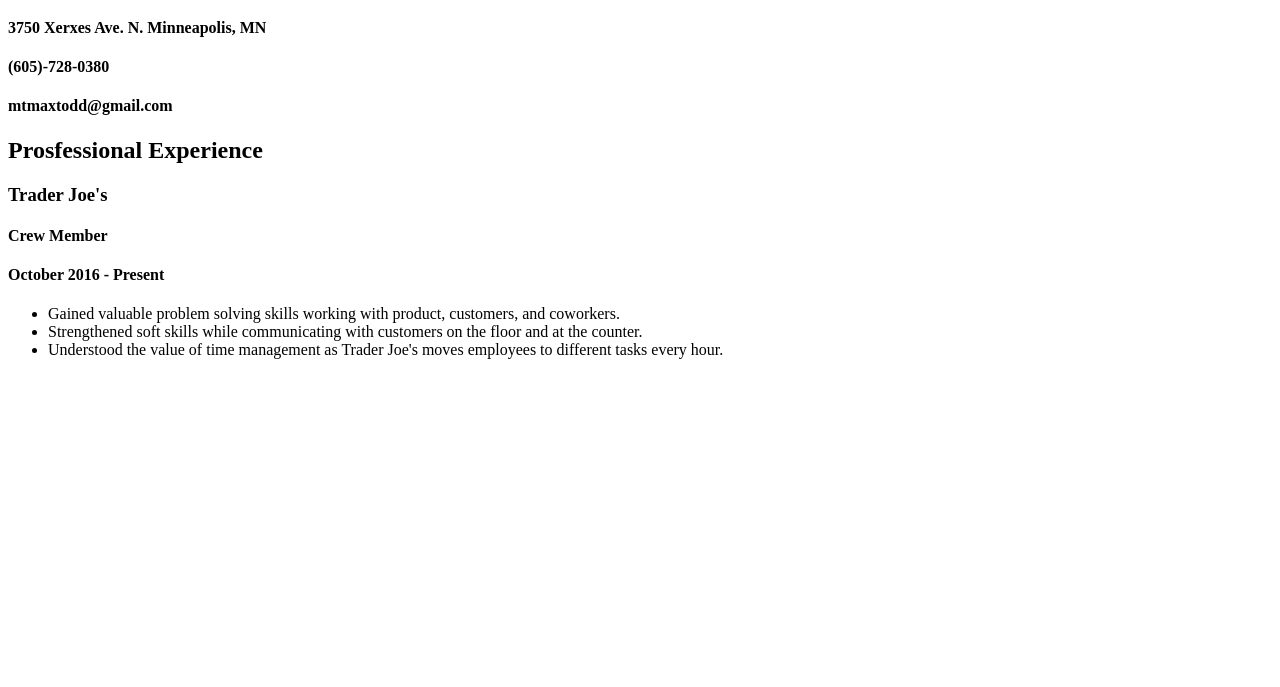
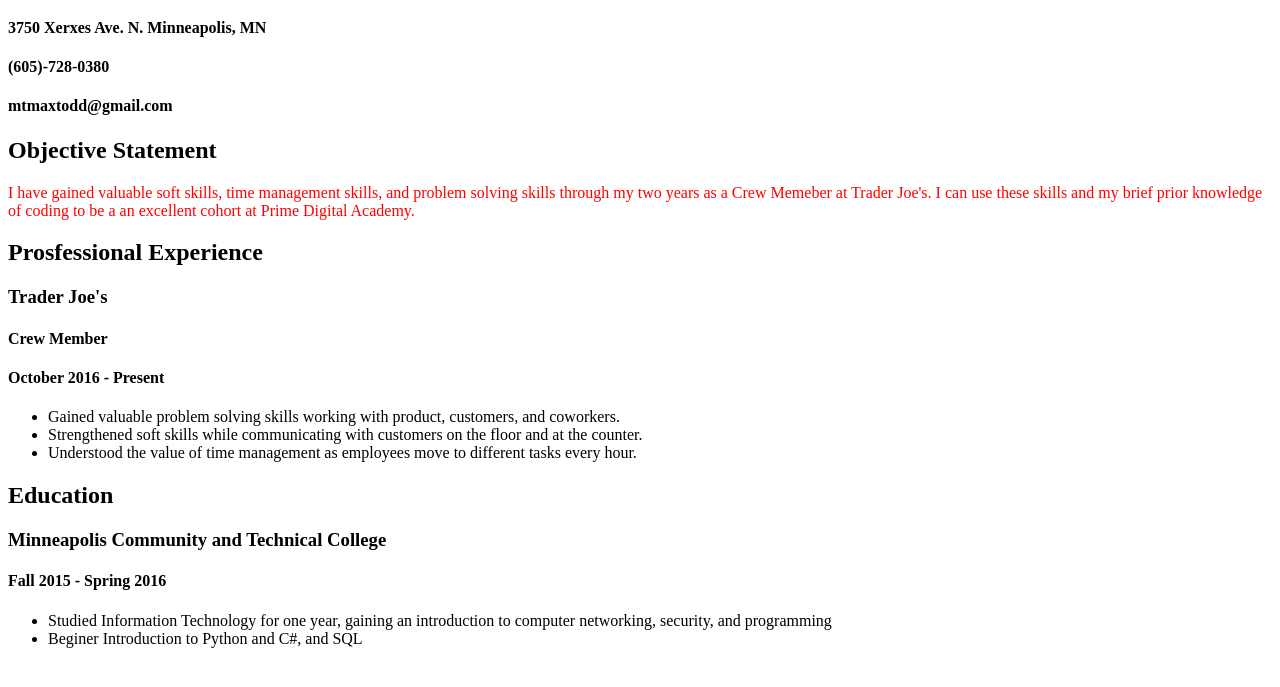
Before and after one commit to Maxwell1126/my_prime_resume, a plain HTML site: page index.html in a window 1280 px wide. Shown: the part 61-748 px from the top of the page. Drawn offline with Linux system fonts and the light colour scheme.

Commit message:
Update index.html

```diff
--- a/index.html
+++ b/index.html
@@ -13,6 +13,12 @@
        <h4>(605)-728-0380</h4>
        <h4>mtmaxtodd@gmail.com</h4>
       </div>
+      <div class="objective">
+        <h2>Objective Statement</h2>
+        <p>I have gained valuable soft skills, time management skills, and problem solving skills
+          through my two years as a Crew Memeber at Trader Joe's. I can use these skills and my brief prior knowledge of
+          coding to be a an excellent cohort at Prime Digital Academy.</p>
+      </div>
       <div class="professional">
         <h2>Prosfessional Experience</h2>
         <h3>Trader Joe's</h3>
@@ -21,8 +27,19 @@
           <ul>
             <li>Gained valuable problem solving skills working with product, customers, and coworkers.</li>
             <li>Strengthened soft skills while communicating with customers on the floor and at the counter.</li>
-            <li>Understood the value of time management as Trader Joe's moves employees to different tasks every hour.</li>
+            <li>Understood the value of time management as employees move to different tasks every hour.</li>
           </ul>
+       </div>
+       <div class="education">
+         <h2>Education</h2>
+         <h3>Minneapolis Community and Technical College</h3>
+         <h4>Fall 2015 - Spring 2016</h4>
+         <ul>
+           <li>Studied Information Technology for one year, gaining an introduction to
+             computer networking, security, and programming</li>
+           <li>Beginer Introduction to Python and C#, and SQL</li>
+         </ul>
+       </div>
 
   </body>
 </html>
```
